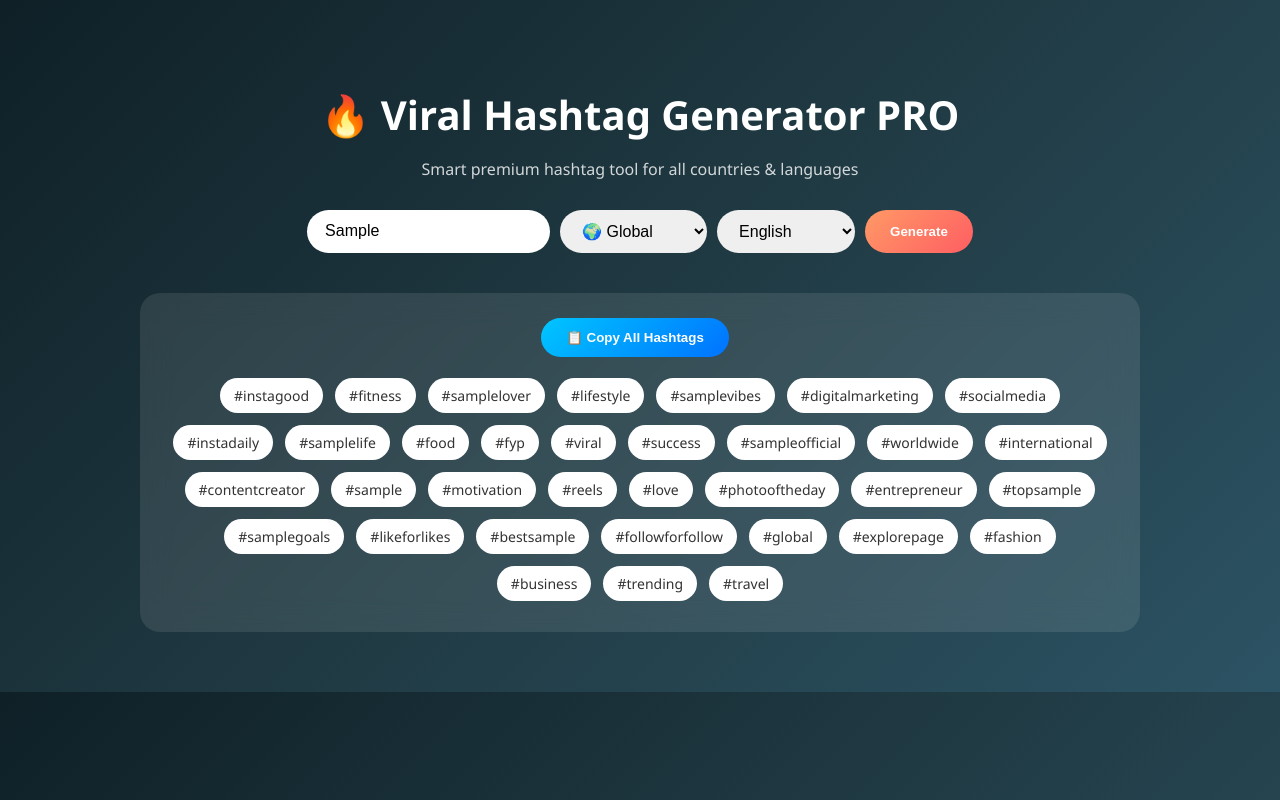
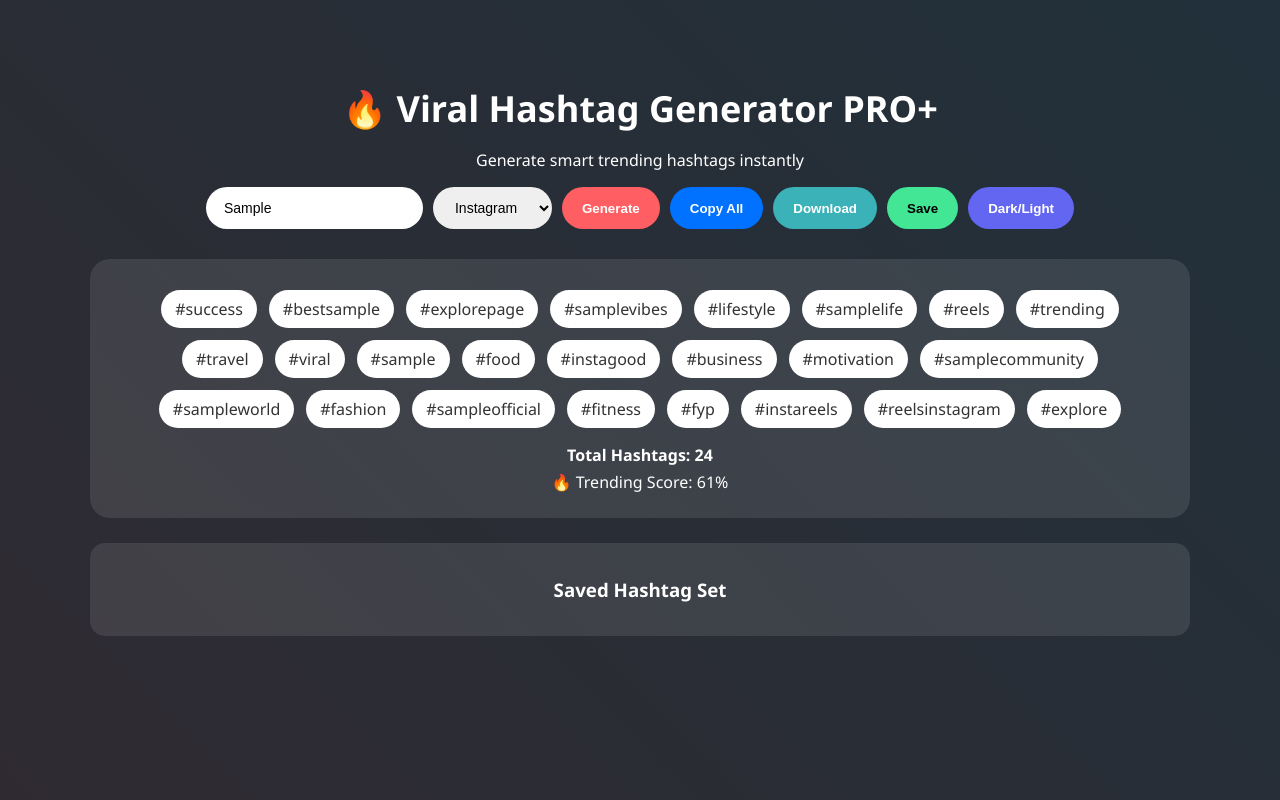
Before and after one commit to uveshsolanki06-cpu/hashtag-generator, a plain HTML site: page index.html in a window 1280 px wide. Both pictures are taken after typing "Sample" into the empty fields and a click on the button "Generate". Drawn offline with Linux system fonts and the light colour scheme.

Commit message:
Update index.html

```diff
--- a/index.html
+++ b/index.html
@@ -1,68 +1,107 @@
 <!DOCTYPE html>
-<html>
+<html lang="en">
 <head>
+<meta charset="UTF-8">
 <meta name="viewport" content="width=device-width, initial-scale=1.0">
-<title>Viral Hashtag Generator Pro</title>
+<title>Viral Hashtag Generator Pro+</title>
+
+<meta name="description" content="Free Viral Hashtag Generator for Instagram, TikTok, YouTube & Twitter. Generate trending hashtags instantly.">
+<meta name="keywords" content="hashtag generator, viral hashtags, instagram hashtags, tiktok hashtags, youtube hashtags">
+<meta name="author" content="Viral Hashtag Generator">
+<meta name="robots" content="index, follow">
 
 <style>
+:root{
+--bg:#0f2027;
+--card:rgba(255,255,255,0.1);
+--text:white;
+--tagbg:white;
+--tagtext:#333;
+}
+
+.light{
+--bg:#f4f6f9;
+--card:white;
+--text:#222;
+--tagbg:#222;
+--tagtext:white;
+}
+
 body{
 margin:0;
 font-family:'Segoe UI',sans-serif;
-background:linear-gradient(135deg,#0f2027,#203a43,#2c5364);
-color:white;
+background:var(--bg);
+color:var(--text);
 text-align:center;
+transition:0.3s;
+overflow-x:hidden;
+}
+
+/* Animated gradient background */
+body::before{
+content:"";
+position:fixed;
+top:0;
+left:0;
+width:200%;
+height:200%;
+background:linear-gradient(45deg,#ff9966,#ff5e62,#00c6ff,#0072ff);
+background-size:400% 400%;
+animation:move 12s ease infinite;
+z-index:-1;
+opacity:0.15;
+}
+
+@keyframes move{
+0%{background-position:0% 50%;}
+50%{background-position:100% 50%;}
+100%{background-position:0% 50%;}
 }
 
 .container{
 padding:60px 20px;
-max-width:1000px;
+max-width:1100px;
 margin:auto;
 }
 
-h1{
-font-size:40px;
-margin-bottom:10px;
+h1{font-size:36px;margin-bottom:10px;}
+
+.controls{
+display:flex;
+flex-wrap:wrap;
+justify-content:center;
+gap:10px;
+margin-bottom:20px;
 }
 
-.subtitle{
-opacity:0.8;
-margin-bottom:30px;
-}
-
-.input-box{
-display:flex;
-justify-content:center;
-flex-wrap:wrap;
-gap:10px;
-}
-
-input, select{
+input,select{
 padding:12px 18px;
 border-radius:30px;
 border:none;
 outline:none;
-font-size:16px;
+font-size:14px;
 }
 
 button{
-padding:12px 25px;
+padding:12px 20px;
 border-radius:30px;
 border:none;
-background:linear-gradient(135deg,#ff9966,#ff5e62);
-color:white;
+cursor:pointer;
 font-weight:bold;
-cursor:pointer;
 transition:0.3s;
 }
 
-button:hover{
-transform:scale(1.05);
-}
+.generate{background:#ff5e62;color:white;}
+.copy{background:#0072ff;color:white;}
+.download{background:#3bb2b8;color:white;}
+.toggle{background:#6366f1;color:white;}
+.save{background:#42e695;color:black;}
+
+button:hover{transform:scale(1.05);}
 
 .result{
-margin-top:40px;
-background:rgba(255,255,255,0.1);
-backdrop-filter: blur(15px);
+margin-top:30px;
+background:var(--card);
 padding:25px;
 border-radius:20px;
 min-height:150px;
@@ -70,30 +109,25 @@ min-height:150px;
 
 .tag{
 display:inline-block;
-background:white;
-color:#333;
+background:var(--tagbg);
+color:var(--tagtext);
 padding:8px 14px;
 margin:6px;
 border-radius:25px;
-font-size:14px;
 cursor:pointer;
 transition:0.2s;
 }
 
-.tag:hover{
-background:#ff9966;
-color:white;
-}
+.tag:hover{transform:scale(1.1);}
 
-.copy-btn{
-background:linear-gradient(135deg,#00c6ff,#0072ff);
-margin-bottom:15px;
-}
+.count{margin-top:10px;font-weight:bold;}
+.trend{margin-top:5px;font-size:16px;}
 
-#copyMsg{
-margin-left:10px;
-color:#00ffcc;
-font-weight:bold;
+.saved{
+margin-top:25px;
+padding:15px;
+background:var(--card);
+border-radius:15px;
 }
 </style>
 </head>
@@ -102,68 +136,51 @@ font-weight:bold;
 
 <div class="container">
 
-<h1>🔥 Viral Hashtag Generator PRO</h1>
-<p class="subtitle">Smart premium hashtag tool for all countries & languages</p>
+<h1>🔥 Viral Hashtag Generator PRO+</h1>
+<p>Generate smart trending hashtags instantly</p>
 
-<div class="input-box">
+<div class="controls">
 <input type="text" id="keyword" placeholder="Enter keyword">
-
-<select id="country">
-<option value="global">🌍 Global</option>
-<option value="india">🇮🇳 India</option>
-<option value="usa">🇺🇸 USA</option>
-<option value="uk">🇬🇧 UK</option>
-<option value="germany">🇩🇪 Germany</option>
-<option value="brazil">🇧🇷 Brazil</option>
+<select id="platform">
+<option value="instagram">Instagram</option>
+<option value="tiktok">TikTok</option>
+<option value="youtube">YouTube</option>
+<option value="twitter">Twitter</option>
 </select>
 
-<select id="language">
-<option value="english">English</option>
-<option value="hindi">Hindi</option>
-<option value="spanish">Spanish</option>
-<option value="german">German</option>
-<option value="portuguese">Portuguese</option>
-</select>
-
-<button onclick="generate()">Generate</button>
+<button class="generate" onclick="generate()">Generate</button>
+<button class="copy" onclick="copyAll()">Copy All</button>
+<button class="download" onclick="downloadTXT()">Download</button>
+<button class="save" onclick="saveSet()">Save</button>
+<button class="toggle" onclick="toggleMode()">Dark/Light</button>
 </div>
 
 <div class="result">
-<div>
-<button class="copy-btn" onclick="copyAll()">📋 Copy All Hashtags</button>
-<span id="copyMsg"></span>
+<div id="result"></div>
+<div class="count" id="count"></div>
+<div class="trend" id="trend"></div>
 </div>
-<div id="result"></div>
+
+<div class="saved">
+<h3>Saved Hashtag Set</h3>
+<div id="savedList"></div>
 </div>
 
 </div>
 
 <script>
 
-const viralBase = [
-"viral","trending","explorepage","fyp","reels",
-"instagood","photooftheday","love","instadaily",
-"likeforlikes","followforfollow","success",
-"motivation","business","lifestyle","fashion",
-"fitness","travel","food","entrepreneur",
-"socialmedia","digitalmarketing","contentcreator"
+const baseTags=[
+"viral","trending","explore","fyp","reels",
+"instagood","success","motivation","business",
+"lifestyle","fashion","fitness","travel","food"
 ];
 
-const countryTags = {
-india:["india","desi","indiagram","madeinindia","hindustan"],
-usa:["usa","america","usatrending","california","newyork"],
-uk:["uk","london","british","uktrending"],
-germany:["germany","berlin","deutschland"],
-brazil:["brazil","brasil","riodejaneiro"],
-global:["worldwide","global","international"]
-};
-
-const languageTags = {
-hindi:["pyaar","dosti","zindagi","bharat"],
-spanish:["amor","vida","exito"],
-german:["liebe","leben","erfolg"],
-portuguese:["amor","vida","sucesso"],
-english:[]
+const platformTags={
+instagram:["reelsinstagram","explorepage","instareels"],
+tiktok:["foryoupage","tiktokviral","trendalert"],
+youtube:["youtubeshorts","subscribe","youtuber"],
+twitter:["tweet","retweet","twittertrend"]
 };
 
 function randomize(arr){
@@ -172,70 +189,79 @@ return arr.sort(()=>0.5-Math.random());
 
 function generate(){
 
-let word = document.getElementById("keyword").value.toLowerCase();
-let country = document.getElementById("country").value;
-let language = document.getElementById("language").value;
-let resultBox = document.getElementById("result");
+let word=document.getElementById("keyword").value.toLowerCase();
+let platform=document.getElementById("platform").value;
 
-if(word===""){
-alert("Enter keyword");
-return;
-}
+if(word===""){alert("Enter keyword");return;}
 
-let tags = [];
+let tags=[];
+tags.push(word,word+"life","best"+word,word+"vibes",
+word+"official",word+"community",word+"world");
 
-tags.push(word);
-tags.push(word+"life");
-tags.push(word+"lover");
-tags.push(word+"vibes");
-tags.push("best"+word);
-tags.push("top"+word);
-tags.push(word+"goals");
-tags.push(word+"official");
+tags=tags.concat(baseTags,platformTags[platform]);
 
-tags = tags.concat(viralBase);
-tags = tags.concat(countryTags[country]);
-tags = tags.concat(languageTags[language]);
+tags=[...new Set(tags)];
+tags=randomize(tags).slice(0,40);
 
-tags = [...new Set(tags)];
-tags = randomize(tags);
-tags = tags.slice(0,35);
-
-resultBox.innerHTML="";
+let box=document.getElementById("result");
+box.innerHTML="";
 
 tags.forEach(t=>{
-resultBox.innerHTML += `<span class="tag" onclick="copyTag(this)">#${t}</span>`;
+box.innerHTML+=`<span class="tag" onclick="copyTag(this)">#${t}</span>`;
 });
+
+document.getElementById("count").innerText="Total Hashtags: "+tags.length;
+
+let score=Math.floor(Math.random()*40)+60;
+document.getElementById("trend").innerText="🔥 Trending Score: "+score+"%";
 
 }
 
 function copyAll(){
-
-let tags = document.querySelectorAll(".tag");
+let tags=document.querySelectorAll(".tag");
 let text="";
-
-tags.forEach(tag=>{
-text += tag.innerText + " ";
-});
-
-navigator.clipboard.writeText(text).then(()=>{
-document.getElementById("copyMsg").innerText="✅ Copied!";
-setTimeout(()=>{
-document.getElementById("copyMsg").innerText="";
-},2000);
-});
-
+tags.forEach(tag=>{text+=tag.innerText+" ";});
+navigator.clipboard.writeText(text);
+alert("Copied All!");
 }
 
-function copyTag(element){
-navigator.clipboard.writeText(element.innerText);
-element.style.background="#00ffcc";
-element.style.color="black";
-setTimeout(()=>{
-element.style.background="white";
-element.style.color="#333";
-},500);
+function copyTag(el){
+navigator.clipboard.writeText(el.innerText);
+el.style.opacity="0.5";
+setTimeout(()=>{el.style.opacity="1";},300);
 }
+
+function downloadTXT(){
+let tags=document.querySelectorAll(".tag");
+let text="";
+tags.forEach(tag=>{text+=tag.innerText+" ";});
+let blob=new Blob([text],{type:"text/plain"});
+let link=document.createElement("a");
+link.href=URL.createObjectURL(blob);
+link.download="hashtags.txt";
+link.click();
+}
+
+function toggleMode(){
+document.body.classList.toggle("light");
+}
+
+function saveSet(){
+let tags=document.querySelectorAll(".tag");
+let text="";
+tags.forEach(tag=>{text+=tag.innerText+" ";});
+localStorage.setItem("savedTags",text);
+loadSaved();
+}
+
+function loadSaved(){
+let saved=localStorage.getItem("savedTags");
+if(saved){
+document.getElementById("savedList").innerText=saved;
+}
+}
+
+loadSaved();
 
 </script>
 
```
